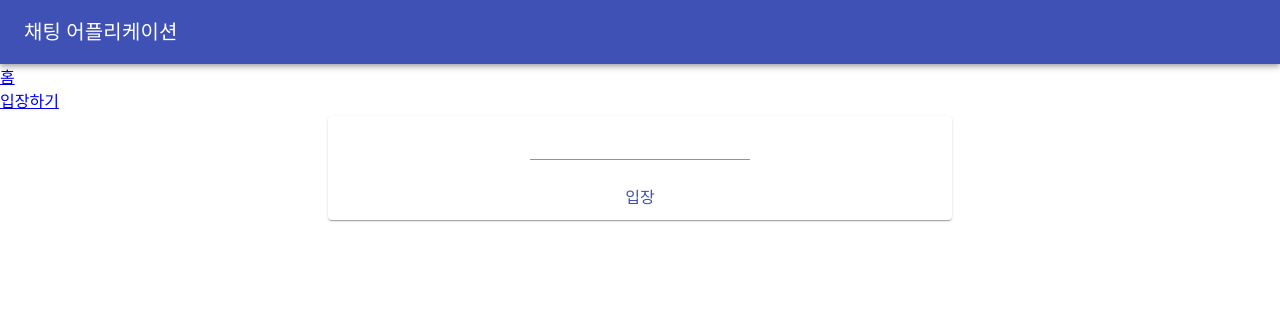
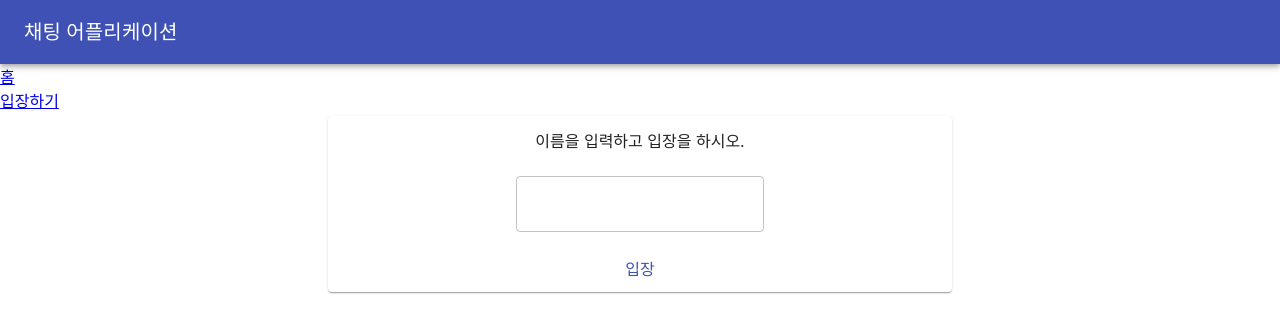
Before and after one commit to YoungGil2/Chatting-app, a React (Create React App) app: page /join in a window 1280 px wide. Shown: the top 332 px of the page. Built offline with nearby package versions, Linux system fonts and the light colour scheme.

Commit message:
입장시 이름 명시 추가

```diff
--- a/src/pages/Join.tsx
+++ b/src/pages/Join.tsx
@@ -13,12 +13,14 @@ function Join() {
       <Grid item xs={6}>
         <Paper>
           <Grid container direction="column" alignItems="center" spacing={3}>
+            <Grid item>이름을 입력하고 입장을 하시오.</Grid>
             <Grid item>
               <TextField
                 name="userName"
                 onChange={(e) => {
                   setUser(e.target.value);
                 }}
+                variant="outlined"
               ></TextField>
             </Grid>
             {/* <Grid item>
```
Also changed, not shown: 11 other files (tests, documents, lock files or other folders).
